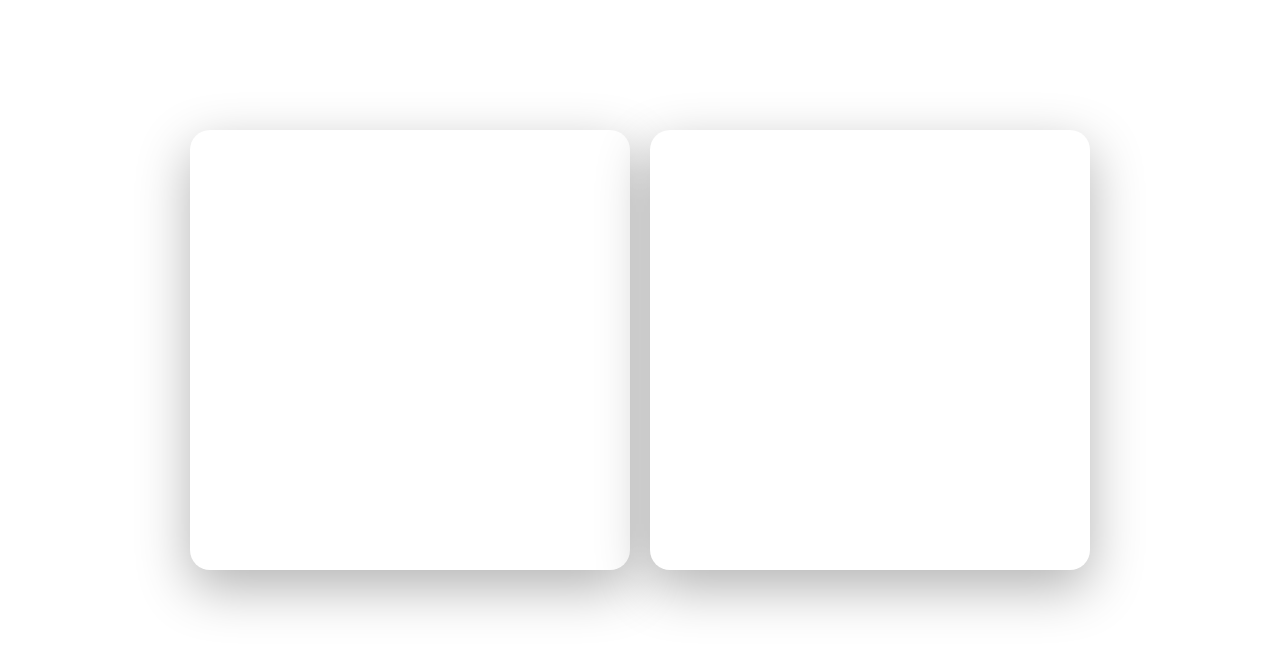
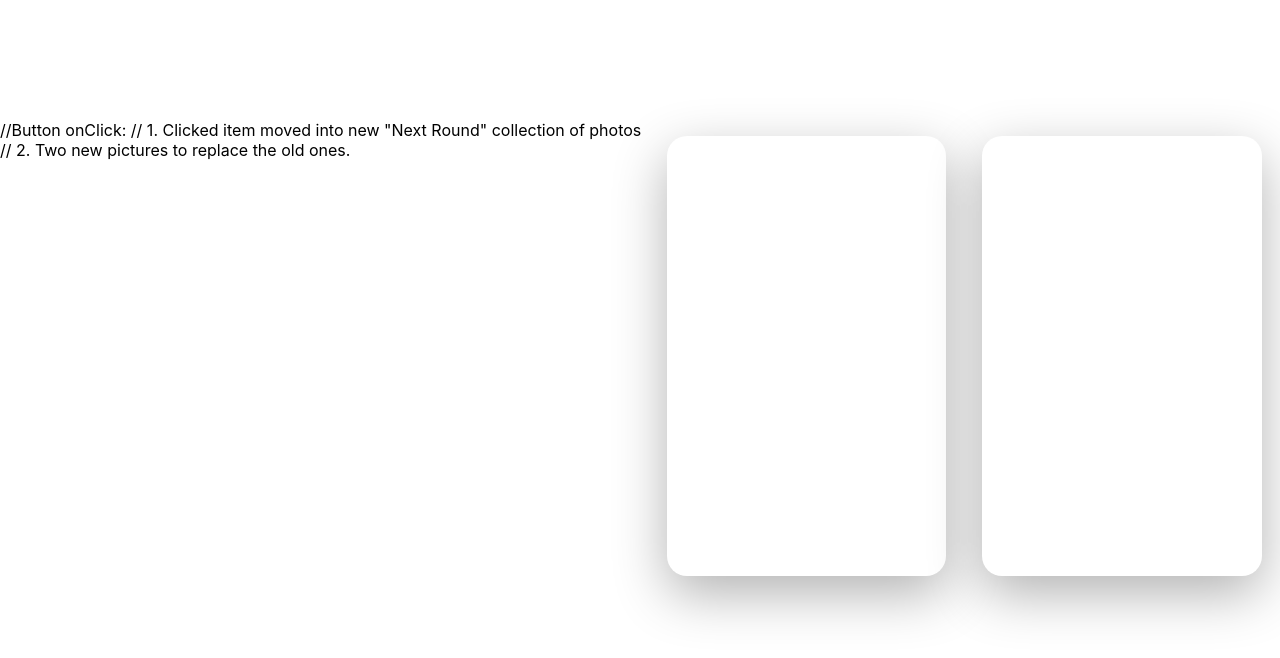
Before and after one commit to evan-knop/polly-picker, a React (Create React App) app: page / in a window 1280 px wide. Shown: the top 658 px of the page. Built offline with nearby package versions, Linux system fonts and the light colour scheme.

Commit message:
OnClick function setup - needs functionality

```diff
--- a/package.json
+++ b/package.json
@@ -3,6 +3,7 @@
   "version": "0.1.0",
   "private": true,
   "dependencies": {
+    "@material-ui/core": "^4.11.0",
     "@testing-library/jest-dom": "^5.11.5",
     "@testing-library/react": "^11.1.0",
     "@testing-library/user-event": "^12.1.10",
--- a/src/components/Cards.js
+++ b/src/components/Cards.js
@@ -1,17 +1,27 @@
 import React from 'react';
 import "./Cards.css";
+import Button from '@material-ui/core/Button';
 
 function Cards() {
     return (
         <div className="pollyCards">
             <div className = "pollyCards__cardContainer">
-                <div className="card">
-
-                </div>
-                <div className="card">
 
 
-                </div>
+                //Button onClick:
+                // 1. Clicked item moved into new "Next Round" collection of photos
+                // 2. Two new pictures to replace the old ones.
+                <Button className="leftCard" onClick={() => {alert('leftCard Wins!')}}>
+                    <div className="card">
+
+                    </div>
+                </Button>
+
+                <Button className="rightCard" onClick={() => {alert('rightCard Wins!')}}>
+                    <div className="card">
+
+                    </div>
+                </Button>
             </div>
         </div>
     )
```
Also changed, not shown: 1 other file (tests, documents, lock files or other folders).
